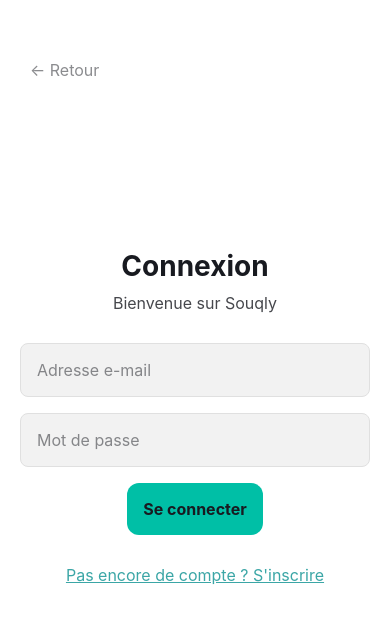
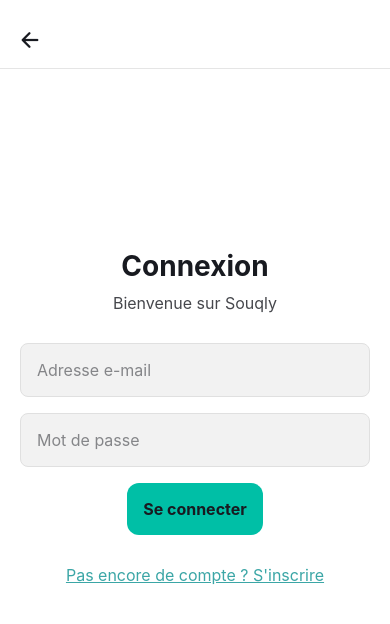
Before and after one commit to mazy06/souqly-frontend, a React Native app: screen /Login in a window 390 px wide. Shown: the top 624 px of the page. Built offline with nearby package versions, Linux system fonts and the light colour scheme; no server answers; what expo-auth-session would draw is missing.

Commit message:
fix bug context theme, fix button deconnexion

```diff
--- a/components/VisitorBadge.tsx
+++ b/components/VisitorBadge.tsx
@@ -11,11 +11,11 @@
   if (!isGuest) return null;
 
   return (
-    <View style={[styles.badge, { backgroundColor: colors.card + 'cc' }]}>
-      <Ionicons name="person-circle-outline" size={20} color="#bbb" style={{ marginRight: 6 }} />
-      <Text style={[styles.text, { color: '#888' }]}>Mode visiteur</Text>
+    <View style={[styles.badge, { backgroundColor: colors.card + '99' }]}>
+      <Ionicons name="person-circle-outline" size={16} color="#bbb" style={{ marginRight: 4 }} />
+      <Text style={[styles.text, { color: colors.text + '99', fontSize: 12, marginRight: 6 }]}>Mode visiteur</Text>
       <TouchableOpacity onPress={onSignup}>
-        <Text style={styles.link}>Créer un compte</Text>
+        <Text style={[styles.link, { color: colors.primary + 'cc', fontWeight: '400', fontSize: 12 }]}>Créer un compte</Text>
       </TouchableOpacity>
     </View>
   );
@@ -25,18 +25,18 @@
   badge: {
     flexDirection: 'row',
     alignItems: 'center',
-    padding: 12,
+    paddingVertical: 6,
+    paddingHorizontal: 10,
     borderRadius: 8,
-    marginHorizontal: 16,
+    alignSelf: 'center',
     marginVertical: 8,
   },
   text: {
-    fontSize: 14,
-    marginRight: 8,
+    fontSize: 12,
+    marginRight: 6,
   },
   link: {
-    fontSize: 14,
-    color: '#00BFA6',
-    fontWeight: '600',
+    fontSize: 12,
+    fontWeight: '400',
   },
 });
--- a/contexts/AuthContext.tsx
+++ b/contexts/AuthContext.tsx
@@ -89,14 +89,16 @@
 
   const logout = async () => {
     try {
-      // Appeler la méthode de déconnexion du service
+      console.log('→ [AuthContext] Début logout');
       await AuthService.logout();
+      console.log('→ [AuthContext] Appel AuthService.logout() terminé');
     } catch (error) {
+      console.log('→ [AuthContext] Erreur dans logout:', error);
     } finally {
-      // Toujours nettoyer l'état local
       setIsAuthenticated(false);
       setIsGuest(false);
       setUser(null);
+      console.log('→ [AuthContext] État local réinitialisé');
     }
   };
 
--- a/screens/AuthLandingScreen.tsx
+++ b/screens/AuthLandingScreen.tsx
@@ -1,8 +1,7 @@
 import React, { useState } from 'react';
 import { View, Text, StyleSheet, Image, TouchableOpacity, ScrollView, Modal, Pressable, Alert } from 'react-native';
-import Colors from '../constants/Colors';
-import { useColorScheme } from 'react-native';
 import { useAuth } from '../contexts/AuthContext';
+import { useTheme } from '../contexts/ThemeContext';
 
 const images = [
   'https://images.unsplash.com/photo-1512436991641-6745cdb1723f',
@@ -14,8 +13,7 @@
 ];
 
 export default function AuthLandingScreen({ navigation }: { navigation: any }) {
-  const colorScheme = useColorScheme();
-  const colors = Colors[colorScheme ?? 'dark'];
+  const { colors, isDark } = useTheme();
   const [modalVisible, setModalVisible] = useState(false);
   const [loading, setLoading] = useState(false);
   const { guest, signInWithApple, signInWithGoogle, signInWithFacebook } = useAuth();
@@ -98,27 +96,27 @@
             <Text style={[styles.modalSubtitle, { color: colors.text }]}>Utilise ton identifiant Apple, c'est plus rapide.</Text>
 
             <TouchableOpacity
-              style={[styles.socialButton, loading && styles.socialButtonDisabled]}
+              style={[styles.socialButton, { backgroundColor: isDark ? '#222' : '#f0f0f0' }, loading && styles.socialButtonDisabled]}
               onPress={() => handleSocialAuth('apple')}
               disabled={loading}
             >
-              <Text style={styles.socialButtonText}>🍎 Continuer avec Apple</Text>
+              <Text style={[styles.socialButtonText, { color: isDark ? '#fff' : '#222' }]}>🍎 Continuer avec Apple</Text>
             </TouchableOpacity>
 
             <TouchableOpacity
-              style={[styles.socialButton, loading && styles.socialButtonDisabled]}
+              style={[styles.socialButton, { backgroundColor: isDark ? '#222' : '#f0f0f0' }, loading && styles.socialButtonDisabled]}
               onPress={() => handleSocialAuth('google')}
               disabled={loading}
             >
-              <Text style={styles.socialButtonText}>🔍 Continuer avec Google</Text>
+              <Text style={[styles.socialButtonText, { color: isDark ? '#fff' : '#222' }]}>🔍 Continuer avec Google</Text>
             </TouchableOpacity>
 
             <TouchableOpacity
-              style={[styles.socialButton, loading && styles.socialButtonDisabled]}
+              style={[styles.socialButton, { backgroundColor: isDark ? '#222' : '#f0f0f0' }, loading && styles.socialButtonDisabled]}
               onPress={() => handleSocialAuth('facebook')}
               disabled={loading}
             >
-              <Text style={styles.socialButtonText}>📘 Continuer avec Facebook</Text>
+              <Text style={[styles.socialButtonText, { color: isDark ? '#fff' : '#222' }]}>📘 Continuer avec Facebook</Text>
             </TouchableOpacity>
 
             <TouchableOpacity onPress={() => navigation.navigate('Login')}>
@@ -152,7 +150,7 @@
   modalContent: { borderTopLeftRadius: 24, borderTopRightRadius: 24, padding: 24, alignItems: 'center' },
   modalTitle: { fontSize: 22, fontWeight: 'bold', marginBottom: 8 },
   modalSubtitle: { fontSize: 16, marginBottom: 20, textAlign: 'center' },
-  socialButton: { width: '100%', backgroundColor: '#222', padding: 14, borderRadius: 8, alignItems: 'center', marginVertical: 6 },
+  socialButton: { width: '100%', padding: 14, borderRadius: 8, alignItems: 'center', marginVertical: 6 },
   socialButtonDisabled: { backgroundColor: '#555' },
   socialButtonText: { color: '#fff', fontWeight: 'bold', fontSize: 16 },
   emailLink: { marginTop: 18, fontSize: 16, textAlign: 'center', textDecorationLine: 'underline' },
--- a/screens/LoginScreen.tsx
+++ b/screens/LoginScreen.tsx
@@ -2,13 +2,12 @@
 import { View, Text, StyleSheet, TextInput, TouchableOpacity, Alert, ScrollView } from 'react-native';
 import PrimaryButton from '../components/PrimaryButton';
 import { useAuth } from '../contexts/AuthContext';
-import Colors from '../constants/Colors';
-import { useColorScheme } from 'react-native';
+import { useTheme } from '../contexts/ThemeContext';
+import CustomHeader from '../components/CustomHeader';
 
 export default function LoginScreen({ navigation }: { navigation: any }) {
   const { signInWithEmail, signUpWithEmail } = useAuth();
-  const colorScheme = useColorScheme();
-  const colors = Colors[colorScheme ?? 'light'];
+  const { colors } = useTheme();
 
   const [isLogin, setIsLogin] = useState(true);
   const [email, setEmail] = useState('');
@@ -42,6 +41,8 @@
   };
 
   return (
+    <View style={{ flex: 1, backgroundColor: colors.background }}>
+      <CustomHeader onBack={() => navigation.goBack()} />
       <ScrollView contentContainerStyle={[styles.container, { backgroundColor: colors.background }]}>
         <Text style={[styles.title, { color: colors.text }]}>
           {isLogin ? 'Connexion' : 'Inscription'}
@@ -105,16 +106,8 @@
             {isLogin ? 'Pas encore de compte ? S\'inscrire' : 'Déjà un compte ? Se connecter'}
           </Text>
         </TouchableOpacity>
-
-      <TouchableOpacity
-        style={styles.backButton}
-        onPress={() => navigation.goBack()}
-      >
-        <Text style={[styles.backText, { color: colors.text + '80' }]}>
-          ← Retour
-        </Text>
-      </TouchableOpacity>
       </ScrollView>
+    </View>
   );
 }
 
@@ -154,13 +147,4 @@
     textAlign: 'center',
     textDecorationLine: 'underline',
   },
-  backButton: {
-    position: 'absolute',
-    top: 50,
-    left: 20,
-    padding: 10,
-  },
-  backText: {
-    fontSize: 16,
-  },
 });
--- a/screens/ProfileScreen.tsx
+++ b/screens/ProfileScreen.tsx
@@ -20,29 +20,14 @@
   const { colors, themeMode, isDark } = useTheme();
   const [themeModalVisible, setThemeModalVisible] = useState(false);
 
-  const handleLogout = () => {
-    Alert.alert(
-      'Déconnexion',
-      'Êtes-vous sûr de vouloir vous déconnecter ?',
-      [
-        {
-          text: 'Annuler',
-          style: 'cancel',
-        },
-        {
-          text: 'Déconnexion',
-          style: 'destructive',
-          onPress: () => {
-            logout();
-            // Navigation vers l'écran de login ou landing
-            navigation.reset({
-              index: 0,
-              routes: [{ name: 'AuthLanding' as any }],
-            });
-          },
-        },
-      ]
-    );
+  const handleLogout = async () => {
+    console.log('→ [ProfileScreen] handleLogout appelé');
+    await logout();
+    console.log('→ [ProfileScreen] logout terminé, navigation vers AuthLanding');
+    navigation.reset({
+      index: 0,
+      routes: [{ name: 'AuthLanding' as any }],
+    });
   };
 
   const getThemeIcon = () => {
--- a/screens/SearchScreen.tsx
+++ b/screens/SearchScreen.tsx
@@ -36,7 +36,7 @@
       <Text style={[styles.label, { color: colors.text }]}>{item.label}</Text>
       {item.badgeText && (
         <View style={[styles.badge, { backgroundColor: colors.primary }]}>
-          <Text style={[styles.badgeText, { color: colors.text }]}>{item.badgeText}</Text>
+          <Text style={[styles.badgeText, { color: 'white' }]}>{item.badgeText}</Text>
         </View>
       )}
       <Ionicons name="chevron-forward" size={22} color={colors.text + '99'} style={styles.chevron} />
@@ -157,7 +157,6 @@
   },
   badgeText: {
     color: '#fff',
-    fontWeight: 'bold',
     fontSize: 13,
   },
   chevron: {
--- a/services/TokenService.ts
+++ b/services/TokenService.ts
@@ -120,6 +120,7 @@
    */
   async clearTokens(): Promise<void> {
     try {
+      console.log('→ [TokenService] Suppression des tokens');
       await Promise.all([
         AsyncStorage.removeItem(TokenService.ACCESS_TOKEN_KEY),
         AsyncStorage.removeItem(TokenService.REFRESH_TOKEN_KEY),
@@ -127,7 +128,9 @@
         AsyncStorage.removeItem(TokenService.USER_ID_KEY),
         AsyncStorage.removeItem(TokenService.USER_ROLE_KEY),
       ]);
+      console.log('→ [TokenService] Tokens supprimés');
     } catch (error) {
+      console.log('→ [TokenService] Erreur lors de la suppression des tokens:', error);
       throw new Error('Impossible de supprimer les tokens');
     }
   }
```
Lines whose indentation alone changed are shown as unchanged.
